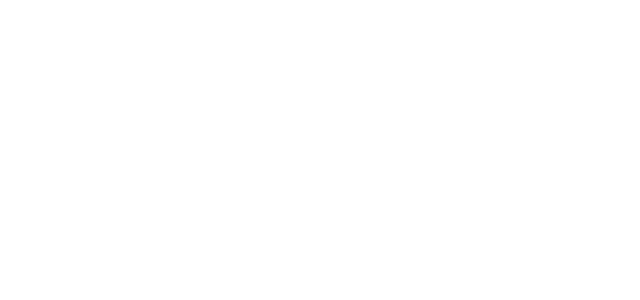
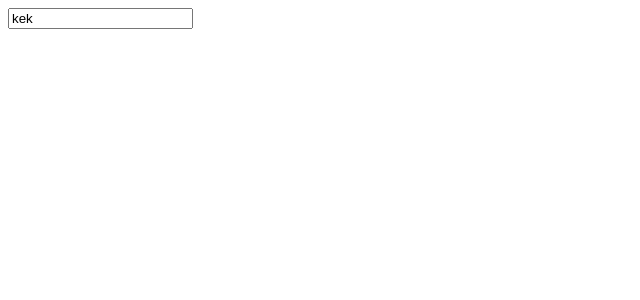
Before and after one commit to Austral1a/forms_ts, a React (Create React App) app: page / in a window 1280 px wide. Shown: the top 300 px of the page, without its empty margins (0-640 px from the left). Built offline with nearby package versions, Linux system fonts and the light colour scheme.

Commit message:
Input component

```diff
--- a/package.json
+++ b/package.json
@@ -6,6 +6,7 @@
     "@testing-library/jest-dom": "^5.11.6",
     "@testing-library/react": "^11.2.1",
     "@testing-library/user-event": "^12.2.2",
+    "@types/classnames": "^2.2.11",
     "@types/jest": "^26.0.15",
     "@types/node": "^12.19.5",
     "@types/react": "^16.9.56",
@@ -39,5 +40,8 @@
       "last 1 firefox version",
       "last 1 safari version"
     ]
+  },
+  "devDependencies": {
+    "classnames": "^2.2.6"
   }
 }
--- /dev/null
+++ b/src/Components/Input/Input.tsx
@@ -0,0 +1,54 @@
+import React, {FC, ChangeEvent, FocusEvent} from 'react';
+import classNames from 'classnames'
+// import './Input.scss';
+
+interface Props {
+    type: string;
+    placeholder: string;
+    disabled?: boolean;
+    errorMessage?: string;
+    value: string;
+    hasError: boolean;
+    icon?: string;
+    className?: string;
+    onChange?: (e: ChangeEvent<HTMLInputElement>) => void;
+    onInput?: (e: ChangeEvent<HTMLInputElement>) => void;
+    onBlur?: (e: FocusEvent<HTMLInputElement>) => void;
+    onFocus?: (e: FocusEvent<HTMLInputElement>) => void;
+}
+
+export const Input: FC<Props> = ({
+    type,
+    placeholder,
+    disabled,
+    errorMessage,
+    hasError,
+    icon,
+    value,
+    className,
+    onChange,
+    onInput,
+    onBlur,
+    onFocus
+}) => {
+    const renderError: boolean = hasError && !!value
+    const customClassesContainer: string = classNames('input-container', className);
+    const customClassesInput: string = classNames('input-container__input', {'input-container__input_error': renderError});
+    return(
+        <div className={customClassesContainer}>
+            {icon && <span className='input-container__icon'><img src={icon}/></span>}
+            <input
+                type={type}
+                placeholder={placeholder}
+                className={customClassesInput}
+                onChange={onChange}
+                onInput={onInput}
+                onBlur={onBlur}
+                value={value}
+                // disabled={disabled}
+                onFocus={onFocus}
+            />
+            {renderError && <p className='input-container__error'>{errorMessage}</p>}
+        </div>
+    );
+};
--- a/src/index.tsx
+++ b/src/index.tsx
@@ -1,9 +1,11 @@
 import React from 'react';
 import ReactDOM from 'react-dom';
 import reportWebVitals from './reportWebVitals';
+import {Input} from "./Components/Input/Input";
 
 ReactDOM.render(
   <React.StrictMode>
+    <Input placeholder='name' type='text' value='kek' hasError={false} />
   </React.StrictMode>,
   document.getElementById('root')
 );
```
Also changed, not shown: 1 other file (tests, documents, lock files or other folders).
